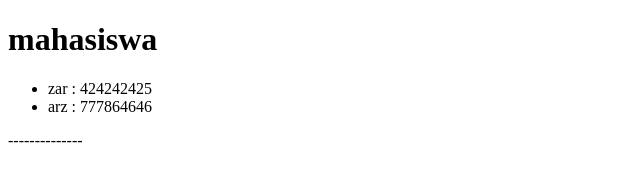
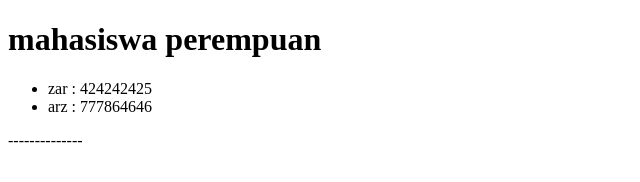
Before and after one commit to Resalfin/learn-git, a plain HTML site: page mahasiswa.html in a window 1280 px wide. Shown: the whole page, without its empty margins (0-640 px from the left). Drawn offline with Linux system fonts and the light colour scheme.

Commit message:
membuat pernyataan yg lebih spesifik tentang data mahasiswa

```diff
--- a/mahasiswa.html
+++ b/mahasiswa.html
@@ -7,7 +7,7 @@
     <title>mahasiswa lah</title>
 </head>
 <body>
-    <h1>mahasiswa</h1>
+    <h1>mahasiswa perempuan</h1>
     <ul>
         <li>zar : 424242425</li>
         <li>arz : 777864646</li>
```
